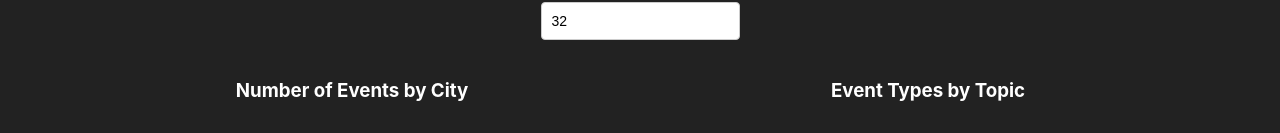
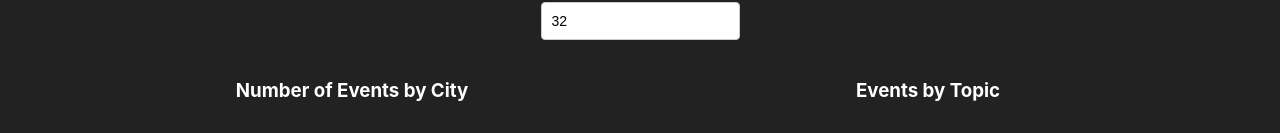
Before and after one commit to Kirkenstocks/meet, a React (Create React App) app: page / in a window 1280 px wide. Shown: the part 268-401 px from the top of the page. Built offline with nearby package versions, Linux system fonts and the light colour scheme; what atatus-spa would draw is missing.

Commit message:
Updated chart title

```diff
--- a/src/components/EventGenresChart.js
+++ b/src/components/EventGenresChart.js
@@ -42,7 +42,7 @@ const EventGenresChart = ({ events }) => {
 
   return (
     <div>
-      <h3>Event Types by Topic</h3>
+      <h3>Events by Topic</h3>
       <ResponsiveContainer width="99%" height={400}>
         <PieChart>
           <Pie
```
